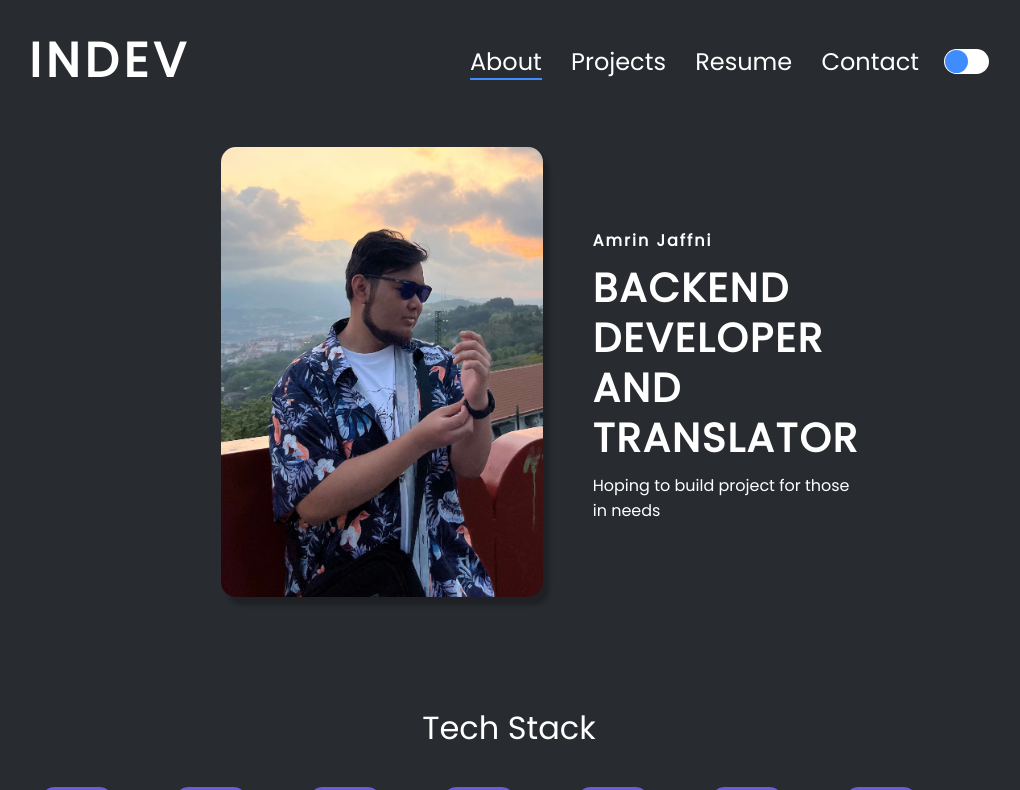
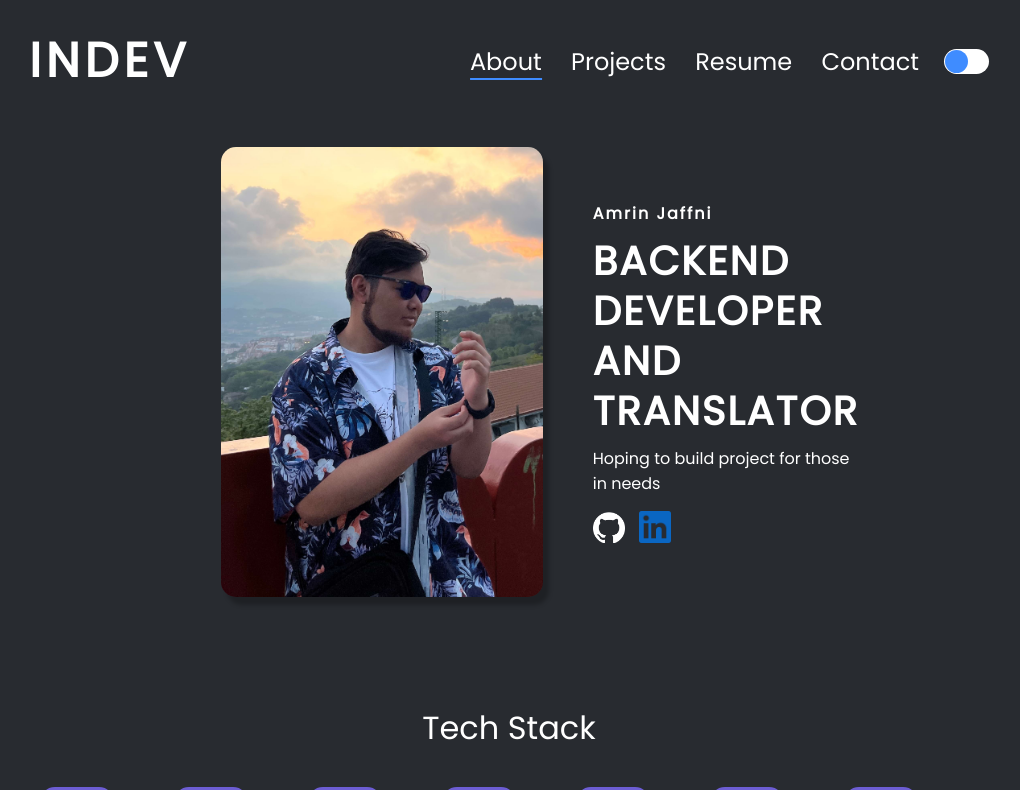
Before and after one commit to indev-aj/portfolio, a PHP site: page / in a window 1280 px wide. Shown: the top 790 px of the page, without its empty margins (131-1151 px from the left). Run offline with PHP 8.4, Linux system fonts and the light colour scheme.

Commit message:
Added linkedin and github logo

```diff
--- a/index.php
+++ b/index.php
@@ -25,6 +25,10 @@
             <div class="name">Amrin Jaffni</div>
             <div class="position">Backend developer and<br>translator</div>
             <div class="message">Hoping to build project for those in needs</div>
+            <div class="socmed">
+                <a href="https://github.com/indev-aj" target="_blank"><img src="./icons/github.png" alt="github icon"></a>
+                <a href="https://www.linkedin.com/in/amrin-jaffni/" target="_blank"><img src="./icons/linkedin.png" alt="github icon"></a>
+            </div>
         </div>
     </div>
 
--- a/style.css
+++ b/style.css
@@ -153,6 +153,18 @@ ul {
     font-size: 16px;
 }
 
+.socmed img {
+    margin-top: 15px;
+    /* padding-right: 15px; */
+    width: 32px;
+    border-radius: 0px;
+    box-shadow: none;
+}
+
+.socmed a:nth-child(2) {
+    margin-left: 10px;
+}
+
 /* Tech Stack */
 
 .tech-stack {
@@ -202,7 +214,6 @@ ul {
     display: flex;
     flex-direction: column;
     align-items: center;
-
     margin-top: 60px;
 }
 
@@ -265,6 +276,11 @@ ul {
     color: #3F8CFF;
     margin-top: -5px;
     margin-bottom: 10px;
+}
+
+.project-summary {
+    max-height: 150px;
+    overflow: hidden;
 }
 
 .bar {
```
Also changed, not shown: project.php (+40 -18 lines), icons/github.png (added), icons/linkedin.png (added).
